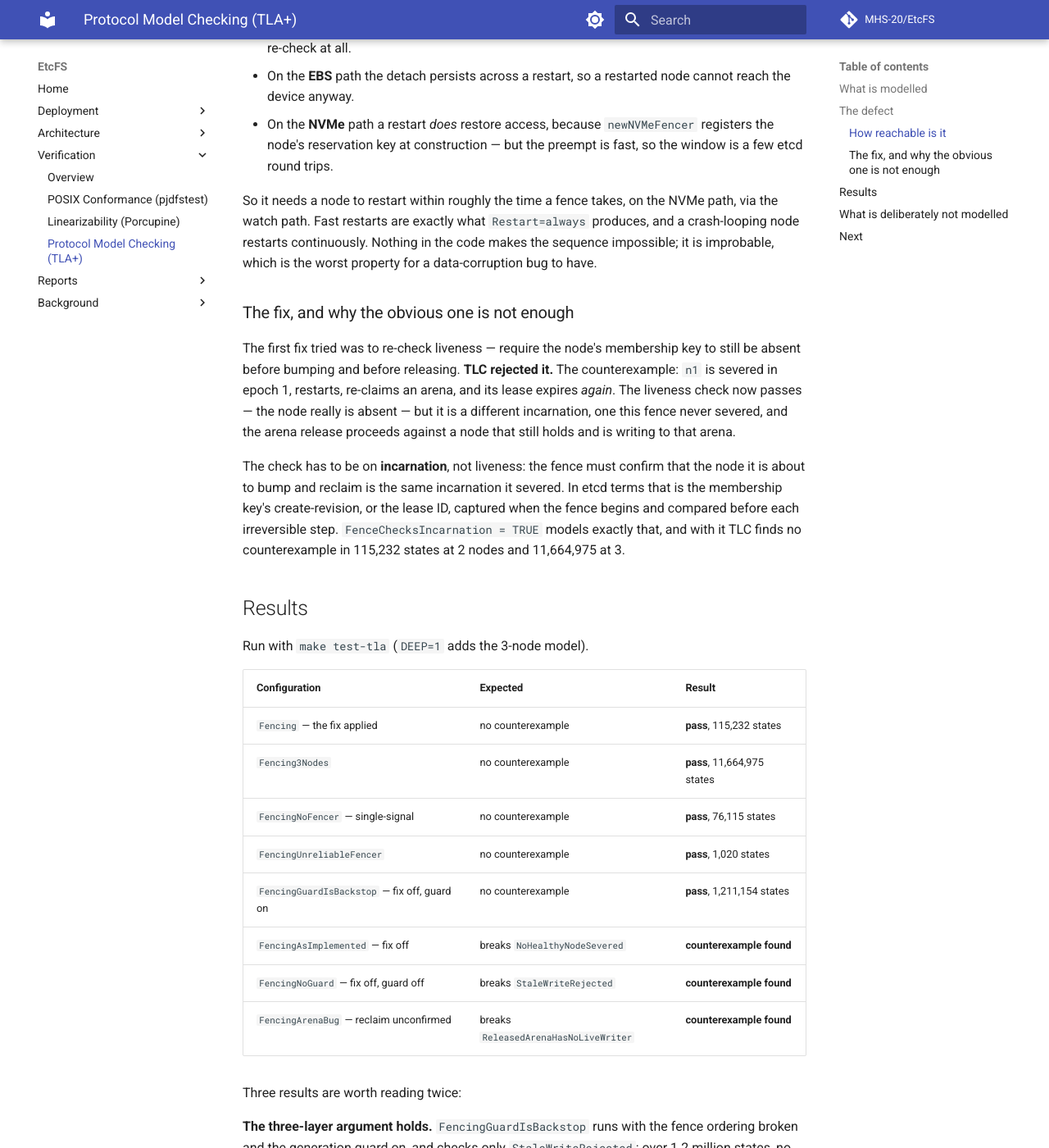
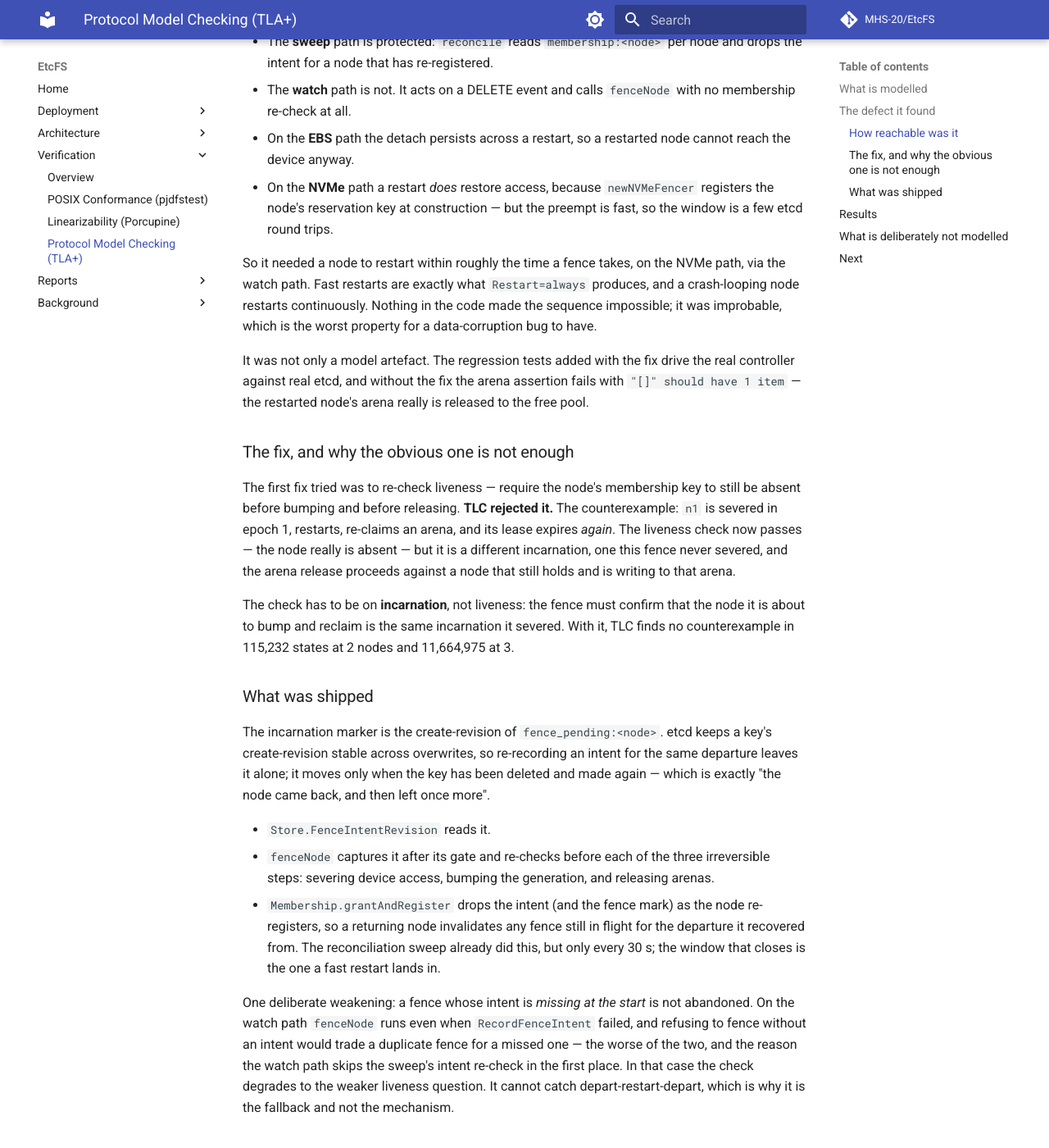
Before and after one commit to etcfs/etcfs-docs, an MkDocs documentation site: the page built from docs/verification/tla-plus.md, in a window 1280 px wide and 1400 px high, scrolled down 2821 px. Shown: the whole window at 82% size. Built offline with MkDocs 1.6.1 and Material for MkDocs 9.7.7, drawn with Linux system fonts in a browser that asks for light colours; comment, search, counter and statistics services are not loaded; some of the changed text lies outside the part shown.

Commit message:
fix(fencing): abandon a fence when the node it targets has come back

```diff
--- a/docs/verification/tla-plus.md
+++ b/docs/verification/tla-plus.md
@@ -1,7 +1,10 @@
 # TLA+: the fencing protocol
 
-**Status: written and checked. It found a real defect.** The spec is in
-[`specs/Fencing.tla`](../../specs/Fencing.tla); run it with `make test-tla`.
+**Status: written, checked, and it found a real defect — now fixed.** The
+spec is in [`specs/Fencing.tla`](../../specs/Fencing.tla); run it with
+`make test-tla`. The fix is in `pkg/fencing/controller.go` and
+`pkg/metadata/membership.go`, with regression tests in
+`pkg/fencing/controller_integration_test.go` that fail without it.
 
 Fencing is the part of EtcFS where a bug is silent, rare, and destroys data:
 two nodes writing to the same arena at the same time corrupts a filesystem in
@@ -28,8 +31,8 @@ Constants bound the model to a finite state space: a set of nodes, a set of
 arenas, a ceiling on the generation counter, and three switches —
 `FencerMode` (`reliable` / `unreliable` / `none`), `GuardEnabled`, and
 `ReleaseNeedsFencer` — that turn the protocol's layers on and off
-independently. A fourth, `FenceChecksIncarnation`, is the proposed fix rather
-than a description of today's behaviour.
+independently. A fourth, `FenceChecksIncarnation`, models the fix; it is on in
+every configuration except the one kept to document the defect.
 
 The variable worth calling out is that arena ownership is modelled **twice**:
 
@@ -57,11 +60,11 @@ exactly:
   owning whatever etcd still says it owns. `NodeRestart` therefore sets
   `holds[n] = {a : owner[a] = n}`, not `{}`.
 
-## The defect
+## The defect it found
 
-`fenceNode` gates on the node being absent, then runs sever → bump → release
-arenas → mark complete. **Nothing re-checks, after that gate, that the node
-is still absent.** A node that restarts mid-fence is fenced anyway.
+`fenceNode` gated on the node being absent, then runs sever → bump → release
+arenas → mark complete. **Nothing re-checked, after that gate, that the node
+was still absent.** A node that restarted mid-fence was fenced anyway.
 
 TLC's counterexample, six states, with a reliable Fencer and every layer
 enabled:
@@ -101,11 +104,12 @@ writing to the same disk offset."
 
 `ReleaseArenaID` compares only that the ownership record still exists
 (`CreateRevision(key) != 0`) — not which epoch created it, and not whether
-the node has since come back.
+the node has since come back. It is the fence, not the release, that now
+carries the epoch check.
 
-### How reachable is it
+### How reachable was it
 
-Narrow, and narrow for reasons that are accidental rather than designed:
+Narrow, and narrow for reasons that were accidental rather than designed:
 
 - The **sweep** path is protected: `reconcile` reads `membership:<node>` per
   node and drops the intent for a node that has re-registered.
@@ -117,11 +121,16 @@ Narrow, and narrow for reasons that are accidental rather than designed:
   `newNVMeFencer` registers the node's reservation key at construction — but
   the preempt is fast, so the window is a few etcd round trips.
 
-So it needs a node to restart within roughly the time a fence takes, on the
+So it needed a node to restart within roughly the time a fence takes, on the
 NVMe path, via the watch path. Fast restarts are exactly what
 `Restart=always` produces, and a crash-looping node restarts continuously.
-Nothing in the code makes the sequence impossible; it is improbable, which is
+Nothing in the code made the sequence impossible; it was improbable, which is
 the worst property for a data-corruption bug to have.
+
+It was not only a model artefact. The regression tests added with the fix
+drive the real controller against real etcd, and without the fix the arena
+assertion fails with `"[]" should have 1 item` — the restarted node's arena
+really is released to the free pool.
 
 ### The fix, and why the obvious one is not enough
 
@@ -135,10 +144,35 @@ and is writing to that arena.
 
 The check has to be on **incarnation**, not liveness: the fence must confirm
 that the node it is about to bump and reclaim is the same incarnation it
-severed. In etcd terms that is the membership key's create-revision, or the
-lease ID, captured when the fence begins and compared before each irreversible
-step. `FenceChecksIncarnation = TRUE` models exactly that, and with it TLC
-finds no counterexample in 115,232 states at 2 nodes and 11,664,975 at 3.
+severed. With it, TLC finds no counterexample in 115,232 states at 2 nodes and
+11,664,975 at 3.
+
+### What was shipped
+
+The incarnation marker is the create-revision of `fence_pending:<node>`. etcd
+keeps a key's create-revision stable across overwrites, so re-recording an
+intent for the same departure leaves it alone; it moves only when the key has
+been deleted and made again — which is exactly "the node came back, and then
+left once more".
+
+- `Store.FenceIntentRevision` reads it.
+- `fenceNode` captures it after its gate and re-checks before each of the
+  three irreversible steps: severing device access, bumping the generation,
+  and releasing arenas.
+- `Membership.grantAndRegister` drops the intent (and the fence mark) as the
+  node re-registers, so a returning node invalidates any fence still in flight
+  for the departure it recovered from. The reconciliation sweep already did
+  this, but only every 30 s; the window that closes is the one a fast restart
+  lands in.
+
+One deliberate weakening: a fence whose intent is *missing at the start* is
+not abandoned. On the watch path `fenceNode` runs even when
+`RecordFenceIntent` failed, and refusing to fence without an intent would
+trade a duplicate fence for a missed one — the worse of the two, and the
+reason the watch path skips the sweep's intent re-check in the first place.
+In that case the check degrades to the weaker liveness question. It cannot
+catch depart-restart-depart, which is why it is the fallback and not the
+mechanism.
 
 ## Results
 
@@ -151,7 +185,7 @@ Run with `make test-tla` (`DEEP=1` adds the 3-node model).
 | `FencingNoFencer` — single-signal | no counterexample | **pass**, 76,115 states |
 | `FencingUnreliableFencer` | no counterexample | **pass**, 1,020 states |
 | `FencingGuardIsBackstop` — fix off, guard on | no counterexample | **pass**, 1,211,154 states |
-| `FencingAsImplemented` — fix off | breaks `NoHealthyNodeSevered` | **counterexample found** |
+| `FencingNoIncarnationCheck` — fix off | breaks `NoHealthyNodeSevered` | **counterexample found** |
 | `FencingNoGuard` — fix off, guard off | breaks `StaleWriteRejected` | **counterexample found** |
 | `FencingArenaBug` — reclaim unconfirmed | breaks `ReleasedArenaHasNoLiveWriter` | **counterexample found** |
 
```
Also changed, not shown: docs/NEXT_STEPS.md (+8 -7 lines), docs/TODO.md (+1 -1 lines).
